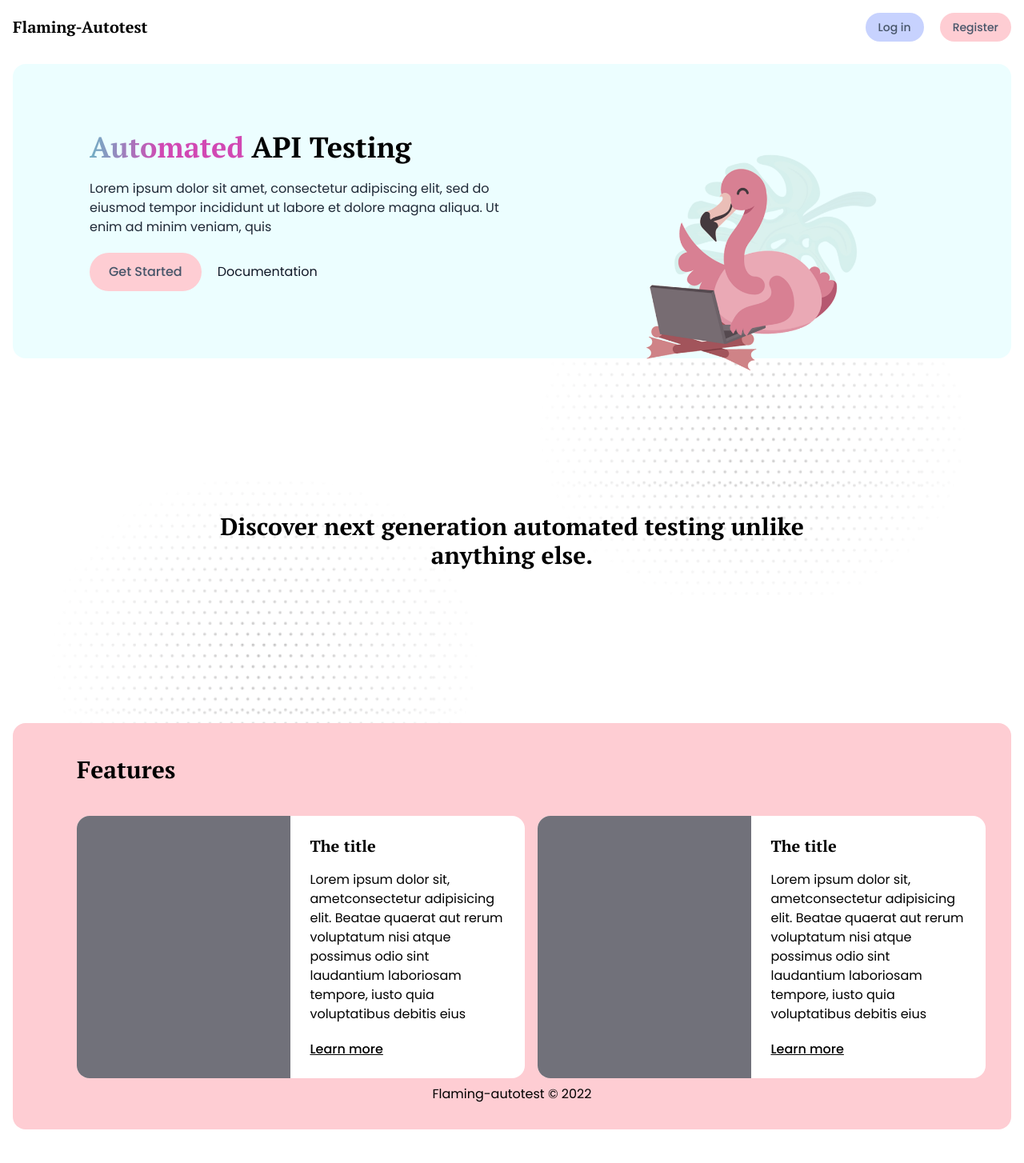
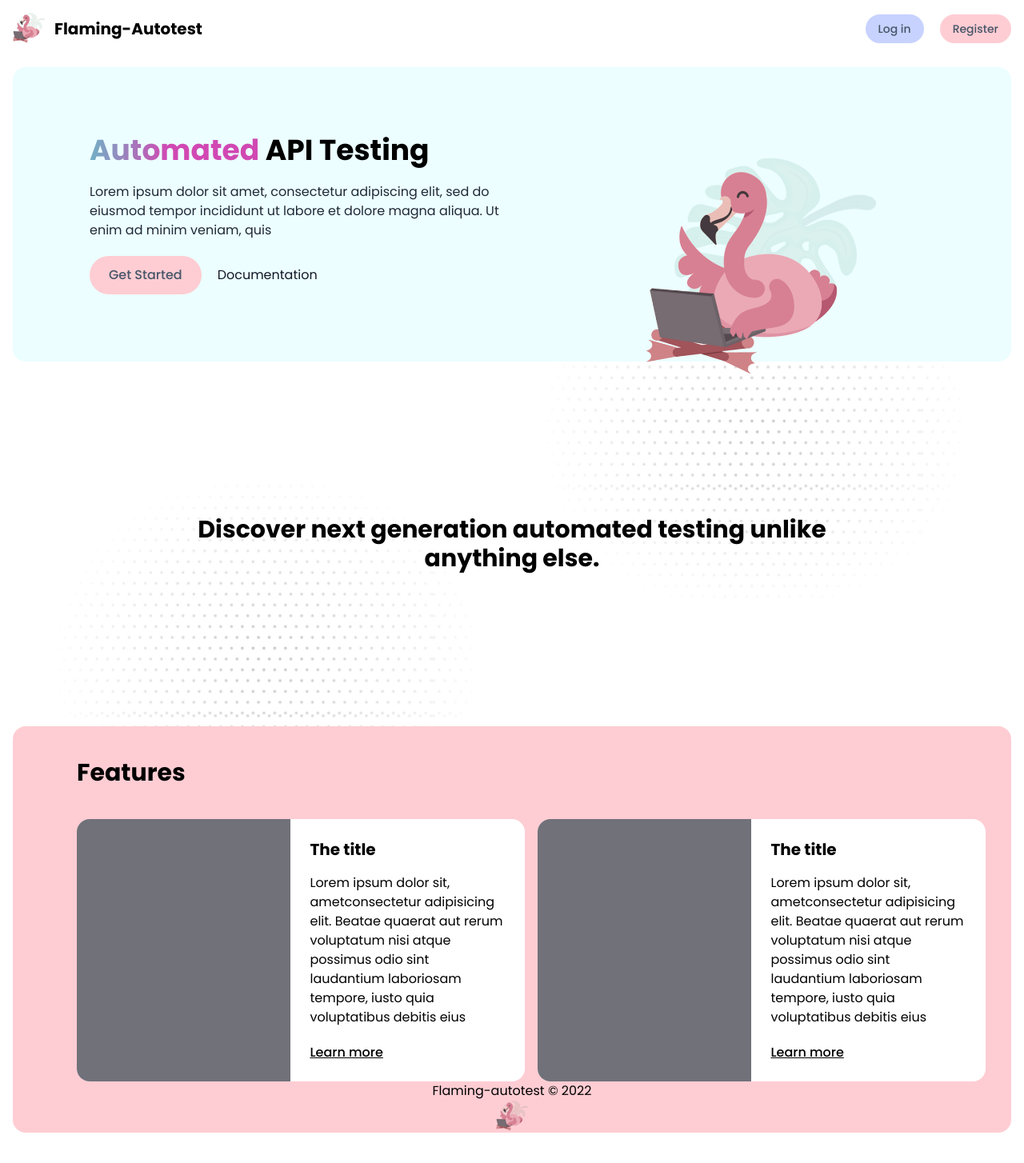
Before and after one commit to flamingautotest/front, a Next.js app: page / in a window 1280 px wide. Shown: the top 1454 px of the page at 80% size. Built offline with nearby package versions, Linux system fonts and the light colour scheme.

Commit message:
feat(style): update logo and adding it to footer/header and fontz

```diff
--- a/components/Footer.js
+++ b/components/Footer.js
@@ -1,11 +1,15 @@
+import Image from 'next/image'
+import HeaderIllustration from '~/assets/header_illustration.png'
+
 export default function Button(props) {
     const {
         className = '',
     } = props
 
     return (
-        <div className={['py-8 w-full mt-4 text-center absolute bottom-0 left-0', className].join(' ')}>
+        <div className={['flex flex-col w-full text-center absolute bottom-0 left-0', className].join(' ')}>
             <span>Flaming-autotest © 2022</span>
+            <Image width={'40px'} height={'40px'} className='w-10 object-contain' src={HeaderIllustration} />
         </div>
     )
 }
--- a/components/Navbar.js
+++ b/components/Navbar.js
@@ -1,7 +1,9 @@
 import { useContext } from 'react'
 import { Button } from '~/components'
 import { UserContext } from '~/stores'
+import HeaderIllustration from '~/assets/header_illustration.png'
 import Link from 'next/link'
+import Image from 'next/image'
 
 export default function Navbar() {
     const { userState, logoutUser } = useContext(UserContext)
@@ -9,8 +11,9 @@ export default function Navbar() {
     return (
         <div className='flex flex-row justify-between max-w-screen-xl w-full mx-auto items-center p-4'>
             <Link href='/'>
-                <a>
-                    <h1 className='text-xl'>Flaming-Autotest</h1>
+                <a className='flex items-center'>
+                    <Image width={'40px'} height={'40px'} className='w-10 object-contain' src={HeaderIllustration} />
+                    <h1 className='text-xl ml-3'>Flaming-Autotest</h1>
                 </a>
             </Link>
             {!userState.isLoading ?
--- a/pages/projects/[projectId]/suite/[testSuiteId].js
+++ b/pages/projects/[projectId]/suite/[testSuiteId].js
@@ -4,7 +4,7 @@ import { useContext, useEffect, useState } from 'react'
 import Link from 'next/link'
 import { UserContext, APIContext } from '~/stores'
 
-export default function TestSuite({children}) {
+export default function TestSuite() {
     const router = useRouter()
     const { projectId, testSuiteId } = router.query
     const { userState } = useContext(UserContext)
--- a/partials/Landing.js
+++ b/partials/Landing.js
@@ -50,7 +50,7 @@ export default function Landing() {
                     </div>
                 </div>
             </div>
-            <Footer className={'-bottom-20'} />
+            <Footer className={'-bottom-24'} />
         </>
     )
 }
--- a/styles/globals.css
+++ b/styles/globals.css
@@ -15,7 +15,7 @@ html, body {
 }
 
 h1, h2, h3 {
-	font-family: 'PT Serif', serif;
+	font-family: 'Poppins', sans-serif;
 	font-weight: 700;
 }
 
--- a/utils/constants.js
+++ b/utils/constants.js
@@ -1,3 +1,3 @@
 export default {
-    API_BASE_URL: 'http://163.172.139.133:8080/api',
+    API_BASE_URL: 'autotest.theo-fenique.com/api',
 }
```
